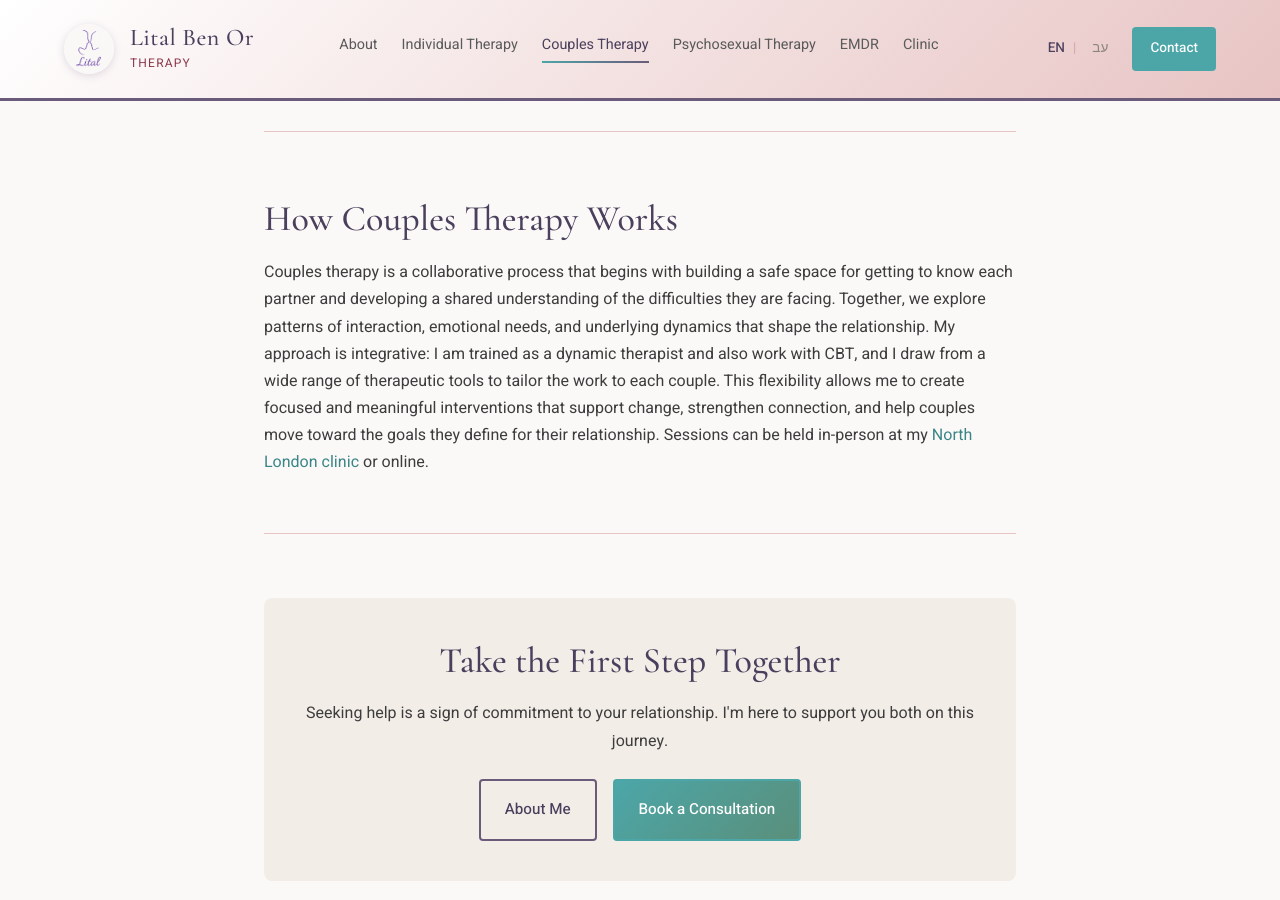
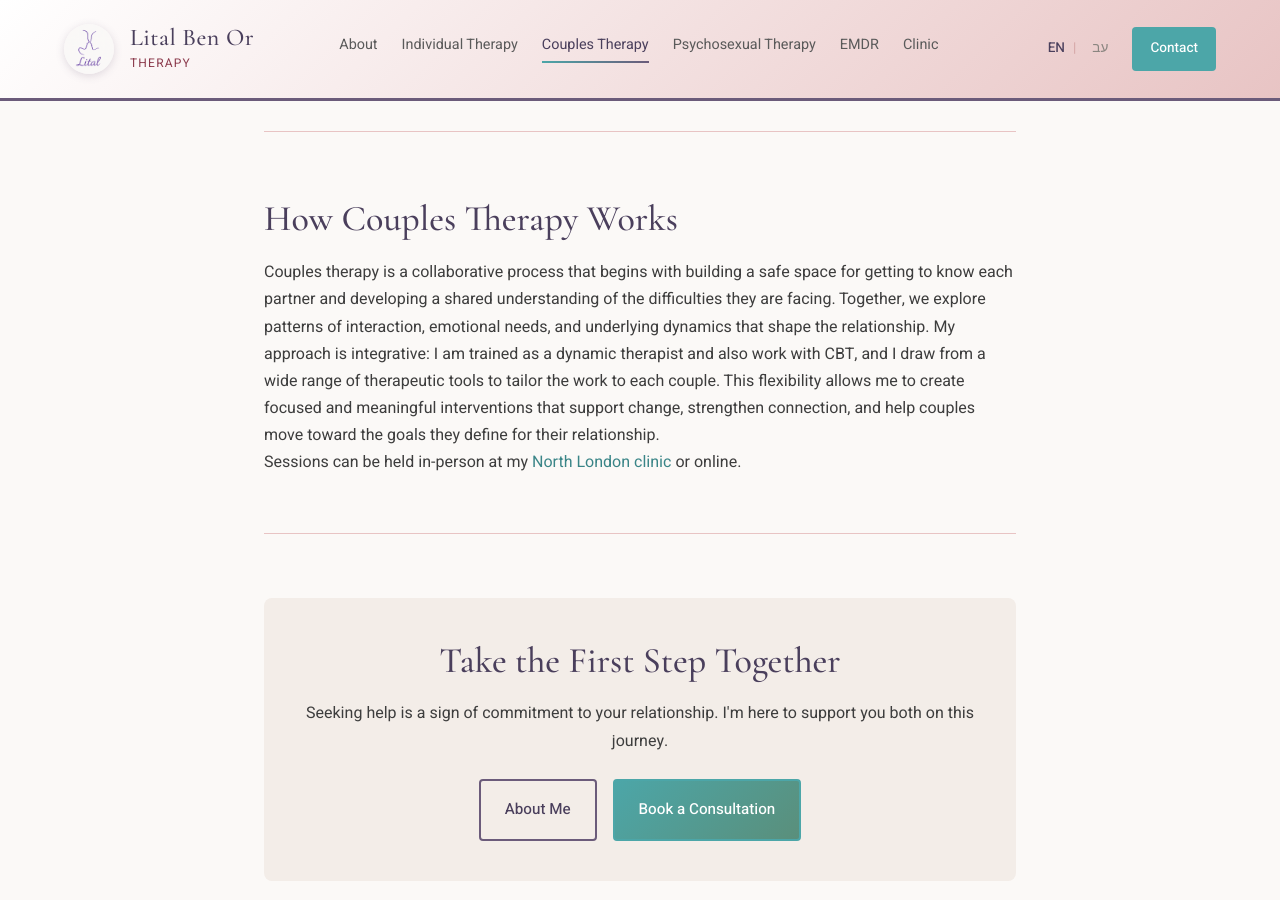
Before and after one commit to litalbenor/litalbenor.github.io, a Jekyll site: the page built from en/couples-therapy.md, in a window 1280 px wide and 900 px high, scrolled down 968 px. Built offline with Jekyll 4.4.1, drawn with Linux system fonts in a browser that asks for light colours.

```diff
--- a/en/couples-therapy.md
+++ b/en/couples-therapy.md
@@ -42,7 +42,7 @@ permalink: /en/couples-therapy
       <h2>How Couples Therapy Works</h2>
       <p>
         Couples therapy is a collaborative process that begins with building a safe space for getting to know each partner and developing a shared understanding of the difficulties they are facing. Together, we explore patterns of interaction, emotional needs, and underlying dynamics that shape the relationship. My approach is integrative: I am trained as a dynamic therapist and also work with CBT, and I draw from a wide range of therapeutic tools to tailor the work to each couple. This flexibility allows me to create focused and meaningful interventions that support change, strengthen connection, and help couples move toward the goals they define for their relationship.
-        Sessions can be held in-person at my <a href="/en/clinic">North London clinic</a> or online.
+        <br>Sessions can be held in-person at my <a href="/en/clinic">North London clinic</a> or online.
       </p>
     </section>
 
```
